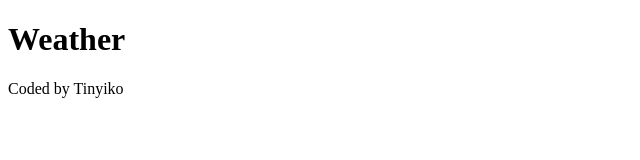
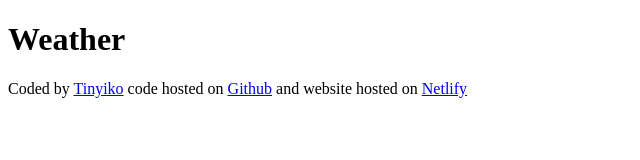
Before and after one commit to Nononyiko/nono-work, a plain HTML site: page index.html in a window 1280 px wide. Shown: the whole page, without its empty margins (0-640 px from the left). Drawn offline with Linux system fonts and the light colour scheme.

```diff
--- a/index.html
+++ b/index.html
@@ -7,6 +7,10 @@
 </head>
 <body>
    <h1>Weather</h1>
-   <footer>Coded by Tinyiko</footer>
+   <footer>Coded by
+    <a href="https://github.com/">Tinyiko</a> code hosted on
+    <a href="https://github.com/Nononyiko/nono-work">Github</a> and website hosted on
+    <a href="https://app.netlify.com/teams/nononyiko/projects">Netlify</a>
+</footer>
 </body>
 </html>
```
